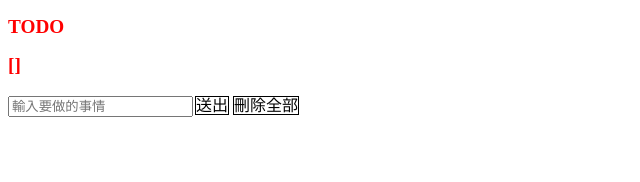
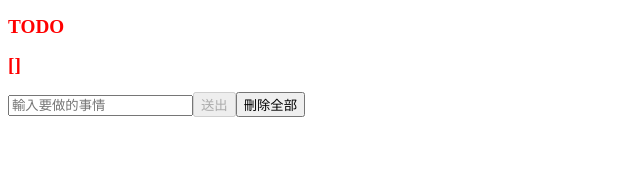
Before and after one commit to newstarellie/vue817, a Vue app: page / in a window 1280 px wide. Shown: the top 182 px of the page, without its empty margins (0-640 px from the left). Built offline with nearby package versions, Linux system fonts and the light colour scheme.

Commit message:
加了disabled

```diff
--- a/src/components/TODO-input.vue
+++ b/src/components/TODO-input.vue
@@ -12,9 +12,11 @@ export default {
   },
   methods: {
     sendOutTask() {
-      this.taskToObj.name = this.task;
-      this.$emit('sendOut', this.taskToObj);
-      this.task = '';
+      if (this.task) {
+        this.taskToObj.name = this.task;
+        this.$emit('sendOut', this.taskToObj);
+        this.task = '';
+      }
     },
     deleteAllTask() {
       this.$emit('deleteAllTask', '');
@@ -33,8 +35,8 @@ export default {
     v-model="task"
     v-on:keyup.enter="sendOutTask()"
   />
-  <span v-on:click="sendOutTask(this.task)">送出</span>
-  <span @click="deleteAllTask()">刪除全部</span>
+  <button :disabled="!task" v-on:click="sendOutTask(this.task)">送出</button>
+  <button @click="deleteAllTask()">刪除全部</button>
 </template>
 
 <style scoped>
--- a/src/components/TODO-taskItem.vue
+++ b/src/components/TODO-taskItem.vue
@@ -4,26 +4,30 @@ export default {
   data() {
     return {
       taskArrPropOfItem: this.taskArrProp,
-      taskName: this.taskArrProp.name,
-      taskDeleted: this.taskArrProp.deleted,
-      taskCompleted: this.taskArrProp.completed,
     };
   },
   methods: {
     deleteItem: function () {
-      this.taskDeleted = true;
+      this.taskArrPropOfItem.deleted = true;
+      console.log(this.taskArrPropOfItem);
+      //我要把這個值傳出去 改變 外面的值
+      //這邊只是改變視覺狀態
+      //外面才能做分類
     },
     completedItem() {
-      this.taskCompleted = true;
+      this.taskArrPropOfItem.completed = true;
     },
   },
 };
 </script>
 
 <template>
-  <li v-if="!taskDeleted" :class="{ completedClass: taskCompleted }">
+  <li
+    v-if="!this.taskArrPropOfItem.deleted"
+    :class="{ completedClass: taskArrPropOfItem.completed }"
+  >
     <input type="checkbox" @click="completedItem()" />
-    {{ taskName }}
+    {{ this.taskArrPropOfItem.name }}
     <span @click="deleteItem()">X</span>
   </li>
 </template>
```
